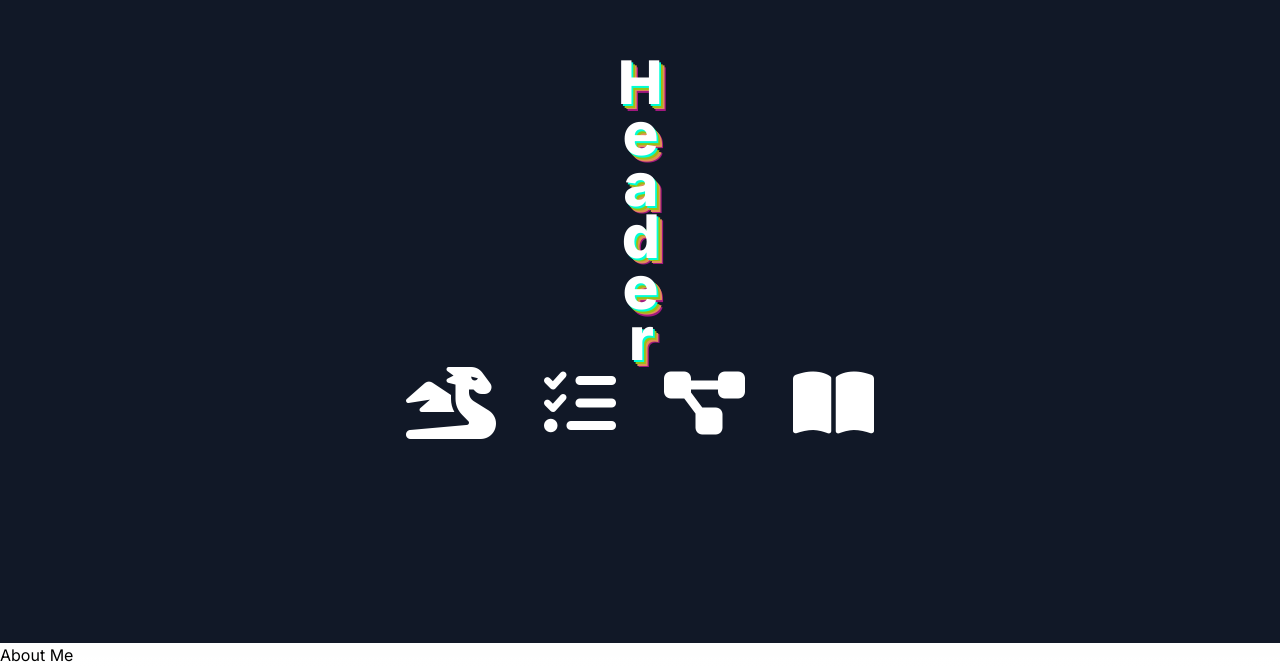
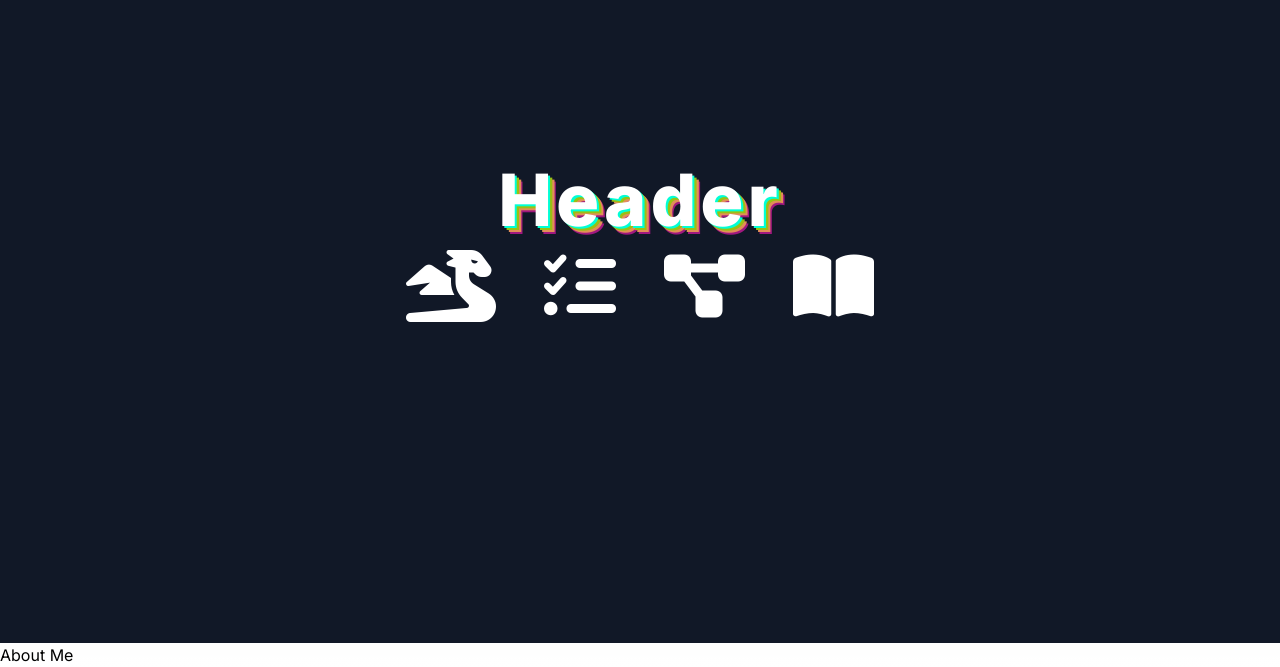
Before and after one commit to DragonSenses/nextjs-portfolio, a Next.js app: page / in a window 1280 px wide. Shown: the part 157-824 px from the top of the page. Built offline with nearby package versions, Linux system fonts and the light colour scheme.

Commit message:
Fix header text on larger screens

```diff
--- a/app/Header.js
+++ b/app/Header.js
@@ -4,8 +4,9 @@ export default function Header() {
   return (
     <header className='bg-gray-900 text-white min-h-screen flex sm:flex-col
       justify-center items-center select-none gap-3.5'>
-      <h1 className='text-6xl text-center font-extrabold
-        [writing-mode:vertical-rl] [text-orientation:upright] [letter-spacing:-0.5ch]
+      <h1 className='text-6xl text-center font-extrabold sm:text-7xl sm:[text-align:unset]
+        sm:[writing-mode:unset] sm:[text-orientation:unset] sm:[letter-spacing:4px]
+        [writing-mode:vertical-rl] [text-orientation:upright] [letter-spacing:-0.25em]
         [text-shadow:_0.03em_0.03em_0_rgb(0_255_213),_0.06em_0.06em_0_rgb(154_192_18),_0.09em_0.09em_0_rgb(226_143_87),_0.11em_0.11em_0_rgb(161_24_127)]
         '>Header</h1>
       <nav className='flex flex-col sm:flex-row justify-center items-center
```
